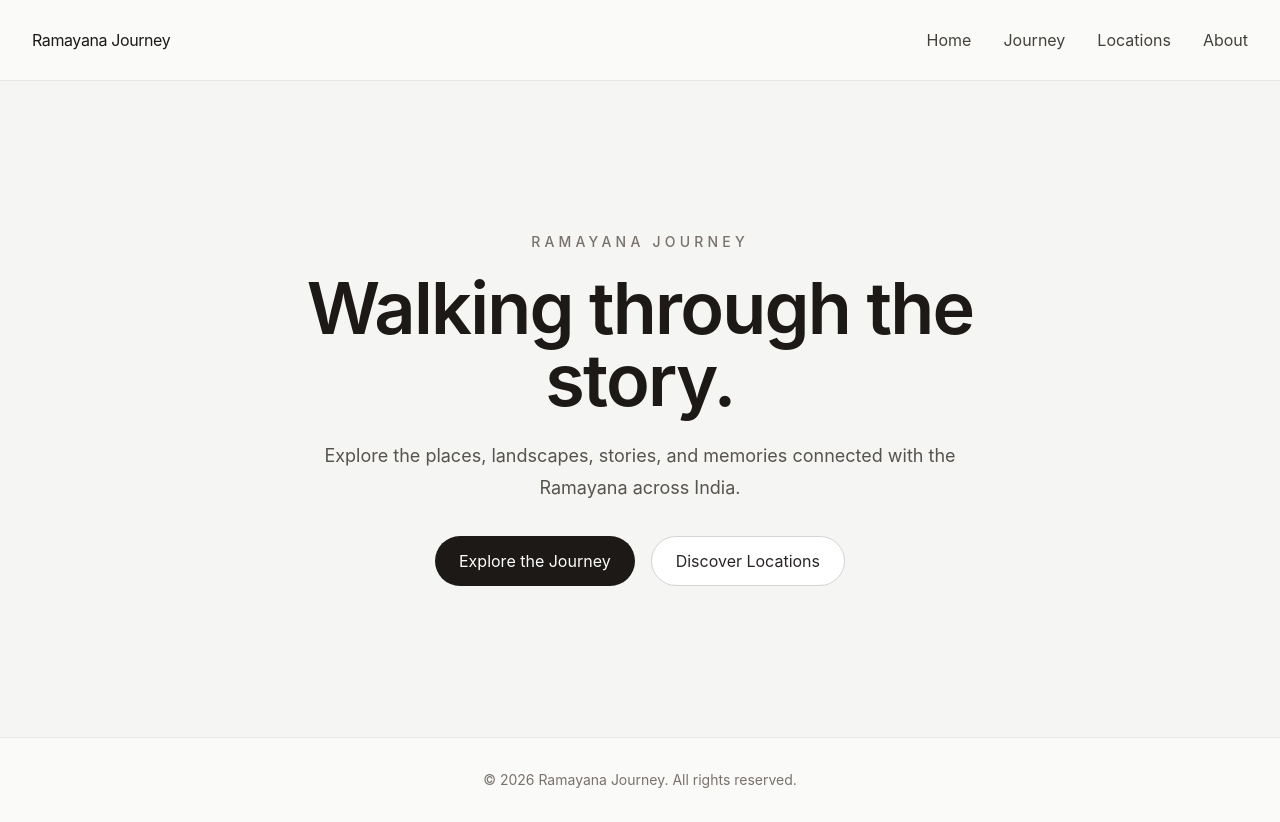
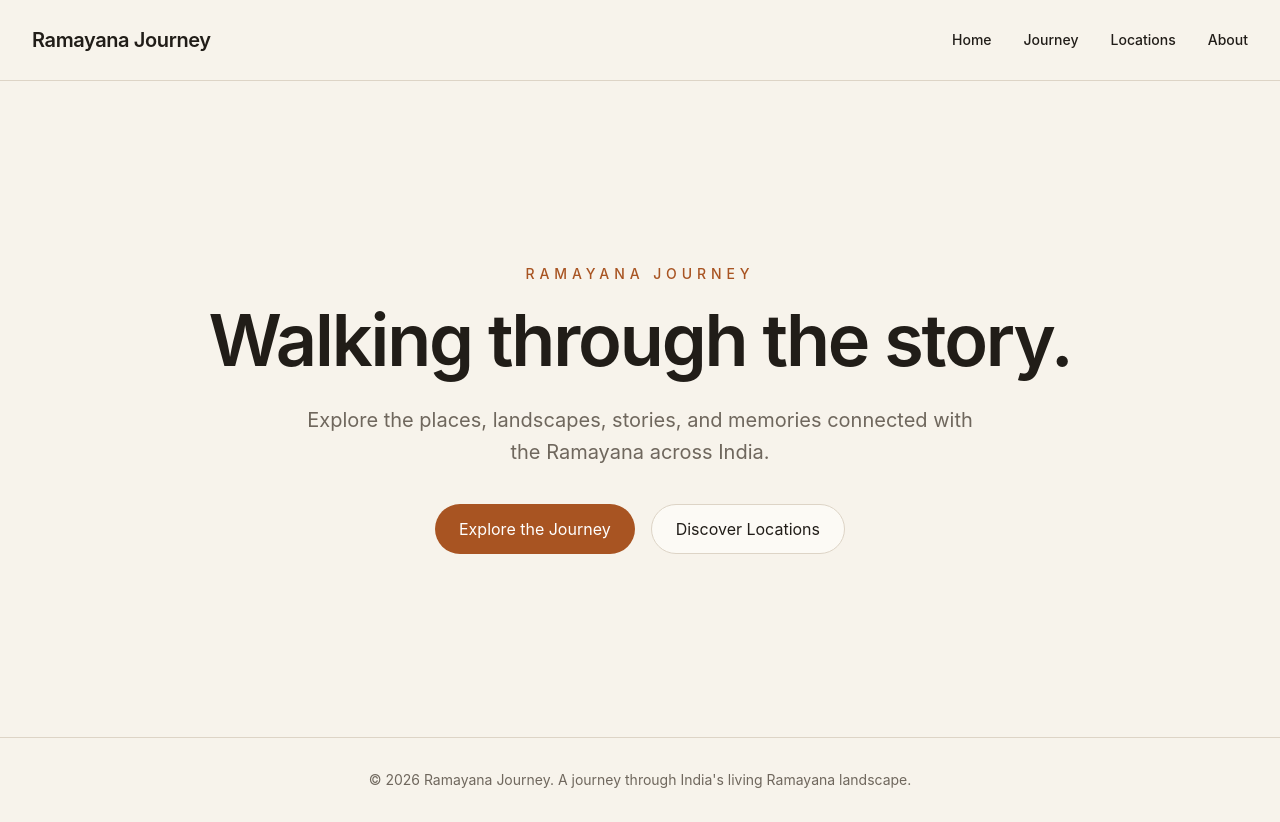
Before and after one commit to Shreyashlakamble/RamayanaJourney, a React (Vite) app in the folder client/: page / in a window 1280 px wide. Built offline with nearby package versions, Linux system fonts and the light colour scheme.

Commit message:
feat: establish ramayana design system

```diff
--- a/client/src/components/layout/Footer.tsx
+++ b/client/src/components/layout/Footer.tsx
@@ -1,9 +1,10 @@
 function Footer() {
   return (
-    <footer className="border-t border-stone-200 bg-stone-50">
+    <footer className="border-t border-[#ddd4c6] bg-[#f7f3eb]">
       <div className="mx-auto max-w-7xl px-6 py-8 lg:px-8">
-        <p className="text-center text-sm text-stone-500">
-          © {new Date().getFullYear()} Ramayana Journey. All rights reserved.
+        <p className="text-center text-sm text-[#6f675d]">
+          © {new Date().getFullYear()} Ramayana Journey. A journey through
+          India&apos;s living Ramayana landscape.
         </p>
       </div>
     </footer>
--- a/client/src/components/layout/Navbar.tsx
+++ b/client/src/components/layout/Navbar.tsx
@@ -2,11 +2,11 @@ import { Link } from 'react-router-dom'
 
 function Navbar() {
   return (
-    <header className="border-b border-stone-200 bg-stone-50">
+    <header className="border-b border-[#ddd4c6] bg-[#f7f3eb]/95 backdrop-blur">
       <div className="mx-auto flex h-20 max-w-7xl items-center justify-between px-6 lg:px-8">
         <Link
           to="/"
-          className="text-xl font-semibold tracking-tight text-stone-900"
+          className="text-xl font-semibold tracking-[-0.02em] text-[#211d18]"
         >
           Ramayana Journey
         </Link>
@@ -14,28 +14,28 @@ function Navbar() {
         <nav className="hidden items-center gap-8 md:flex">
           <Link
             to="/"
-            className="text-sm font-medium text-stone-700 transition hover:text-stone-950"
+            className="text-sm font-medium text-[#6f675d] transition-colors duration-300 hover:text-[#211d18]"
           >
             Home
           </Link>
 
           <Link
             to="/journey"
-            className="text-sm font-medium text-stone-700 transition hover:text-stone-950"
+            className="text-sm font-medium text-[#6f675d] transition-colors duration-300 hover:text-[#211d18]"
           >
             Journey
           </Link>
 
           <Link
             to="/locations"
-            className="text-sm font-medium text-stone-700 transition hover:text-stone-950"
+            className="text-sm font-medium text-[#6f675d] transition-colors duration-300 hover:text-[#211d18]"
           >
             Locations
           </Link>
 
           <Link
             to="/about"
-            className="text-sm font-medium text-stone-700 transition hover:text-stone-950"
+            className="text-sm font-medium text-[#6f675d] transition-colors duration-300 hover:text-[#211d18]"
           >
             About
           </Link>
--- /dev/null
+++ b/client/src/components/ui/Button.tsx
@@ -0,0 +1,39 @@
+import type { ButtonHTMLAttributes } from 'react'
+
+type ButtonVariant = 'primary' | 'secondary' | 'ghost'
+
+interface ButtonProps extends ButtonHTMLAttributes<HTMLButtonElement> {
+  variant?: ButtonVariant
+}
+
+function Button({
+  variant = 'primary',
+  className = '',
+  children,
+  ...props
+}: ButtonProps) {
+  const baseStyles =
+    'inline-flex items-center justify-center rounded-full px-6 py-3 text-sm font-medium transition-colors duration-300 focus:outline-none focus:ring-2 focus:ring-offset-2'
+
+  const variants: Record<ButtonVariant, string> = {
+    primary:
+      'bg-[#a85422] text-white hover:bg-[#7d3e18] focus:ring-[#a85422]',
+
+    secondary:
+      'border border-[#ddd4c6] bg-[#fcfaf5] text-[#211d18] hover:bg-[#eee8dc] focus:ring-[#a85422]',
+
+    ghost:
+      'text-[#6f675d] hover:bg-[#eee8dc] hover:text-[#211d18] focus:ring-[#a85422]',
+  }
+
+  return (
+    <button
+      className={`${baseStyles} ${variants[variant]} ${className}`}
+      {...props}
+    >
+      {children}
+    </button>
+  )
+}
+
+export default Button
--- /dev/null
+++ b/client/src/constants/design.ts
@@ -0,0 +1,24 @@
+export const DESIGN = {
+  colors: {
+    background: '#f7f3eb',
+    surface: '#fcfaf5',
+    surfaceMuted: '#eee8dc',
+    text: '#211d18',
+    textMuted: '#6f675d',
+    primary: '#a85422',
+    primaryDark: '#7d3e18',
+    primarySoft: '#f1dfd1',
+    border: '#ddd4c6',
+  },
+
+  layout: {
+    maxWidth: '1280px',
+    contentPadding: '24px',
+  },
+
+  animation: {
+    fast: '150ms',
+    normal: '300ms',
+    slow: '600ms',
+  },
+} as const
--- a/client/src/index.css
+++ b/client/src/index.css
@@ -1,6 +1,19 @@
 @import "tailwindcss";
 
 :root {
+  --color-background: #f7f3eb;
+  --color-surface: #fcfaf5;
+  --color-surface-muted: #eee8dc;
+
+  --color-text: #211d18;
+  --color-text-muted: #6f675d;
+
+  --color-primary: #a85422;
+  --color-primary-dark: #7d3e18;
+  --color-primary-soft: #f1dfd1;
+
+  --color-border: #ddd4c6;
+
   font-family:
     Inter,
     ui-sans-serif,
@@ -10,8 +23,9 @@
     "Segoe UI",
     sans-serif;
 
-  color: #1f1f1f;
-  background: #f8f6f1;
+  color: var(--color-text);
+  background: var(--color-background);
+
   font-synthesis: none;
   text-rendering: optimizeLegibility;
   -webkit-font-smoothing: antialiased;
@@ -26,10 +40,21 @@ body {
   margin: 0;
   min-width: 320px;
   min-height: 100vh;
+  background: var(--color-background);
+}
+
+#root {
+  min-height: 100vh;
+}
+
+* {
+  box-sizing: border-box;
 }
 
 button,
-a {
+input,
+textarea,
+select {
   font: inherit;
 }
 
@@ -37,6 +62,11 @@ button {
   cursor: pointer;
 }
 
+a {
+  color: inherit;
+  text-decoration: none;
+}
+
 img {
   display: block;
   max-width: 100%;
--- a/client/src/pages/HomePage.tsx
+++ b/client/src/pages/HomePage.tsx
@@ -1,34 +1,28 @@
+import Button from '../components/ui/Button'
+
 function HomePage() {
   return (
-    <section className="flex min-h-[calc(100vh-9rem)] items-center justify-center bg-stone-100 px-6">
-      <div className="max-w-3xl text-center">
-        <p className="mb-5 text-sm font-medium uppercase tracking-[0.3em] text-stone-500">
+    <section className="flex min-h-[calc(100vh-9rem)] items-center bg-[#f7f3eb] px-6">
+      <div className="mx-auto max-w-4xl text-center">
+        <p className="mb-5 text-sm font-medium uppercase tracking-[0.35em] text-[#a85422]">
           Ramayana Journey
         </p>
 
-        <h1 className="text-5xl font-semibold tracking-tight text-stone-900 md:text-7xl">
+        <h1 className="text-5xl font-semibold tracking-[-0.03em] text-[#211d18] md:text-7xl">
           Walking through the story.
         </h1>
 
-        <p className="mx-auto mt-6 max-w-2xl text-lg leading-8 text-stone-600">
+        <p className="mx-auto mt-7 max-w-2xl text-lg leading-8 text-[#6f675d] md:text-xl">
           Explore the places, landscapes, stories, and memories connected with
           the Ramayana across India.
         </p>
 
-        <div className="mt-8 flex justify-center gap-4">
-          <button
-            type="button"
-            className="rounded-full bg-stone-900 px-6 py-3 text-sm font-medium text-white transition hover:bg-stone-700"
-          >
-            Explore the Journey
-          </button>
+        <div className="mt-9 flex flex-wrap justify-center gap-4">
+          <Button type="button">Explore the Journey</Button>
 
-          <button
-            type="button"
-            className="rounded-full border border-stone-300 bg-white px-6 py-3 text-sm font-medium text-stone-800 transition hover:bg-stone-50"
-          >
+          <Button type="button" variant="secondary">
             Discover Locations
-          </button>
+          </Button>
         </div>
       </div>
     </section>
```
